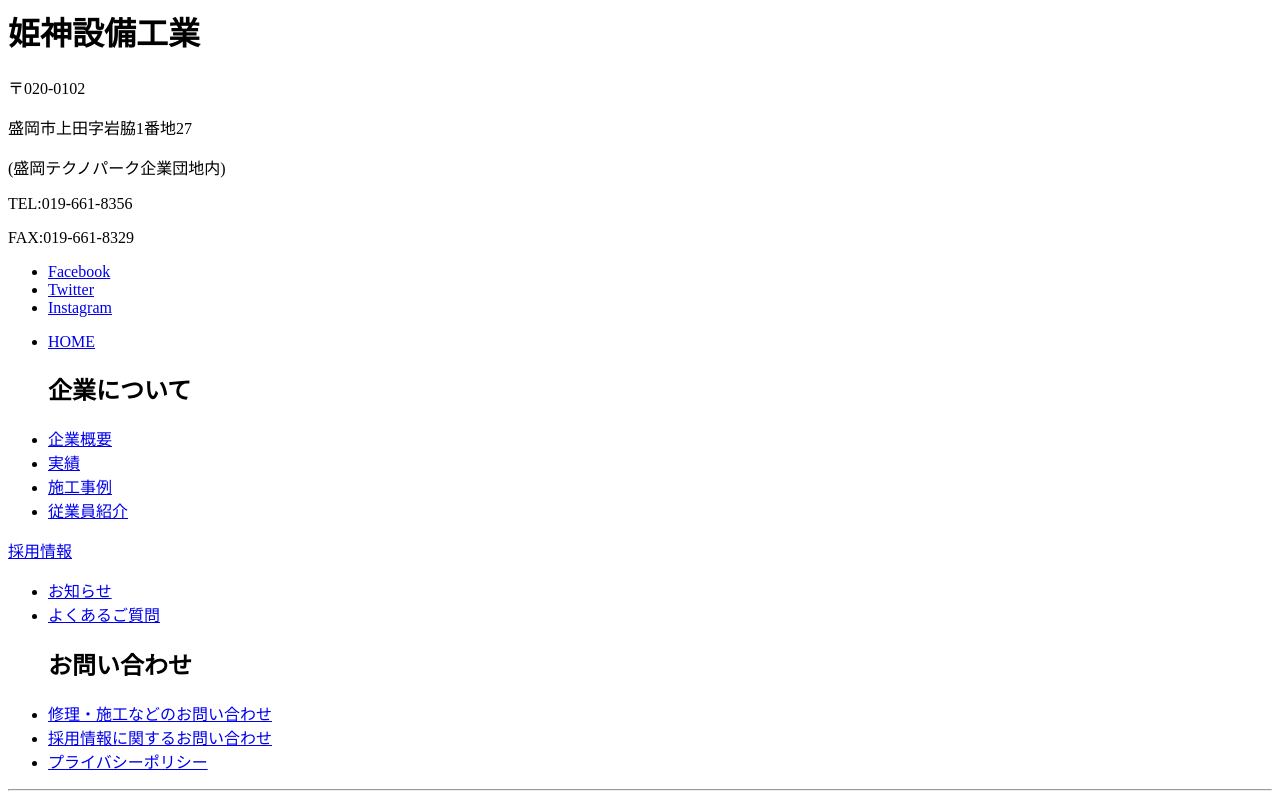
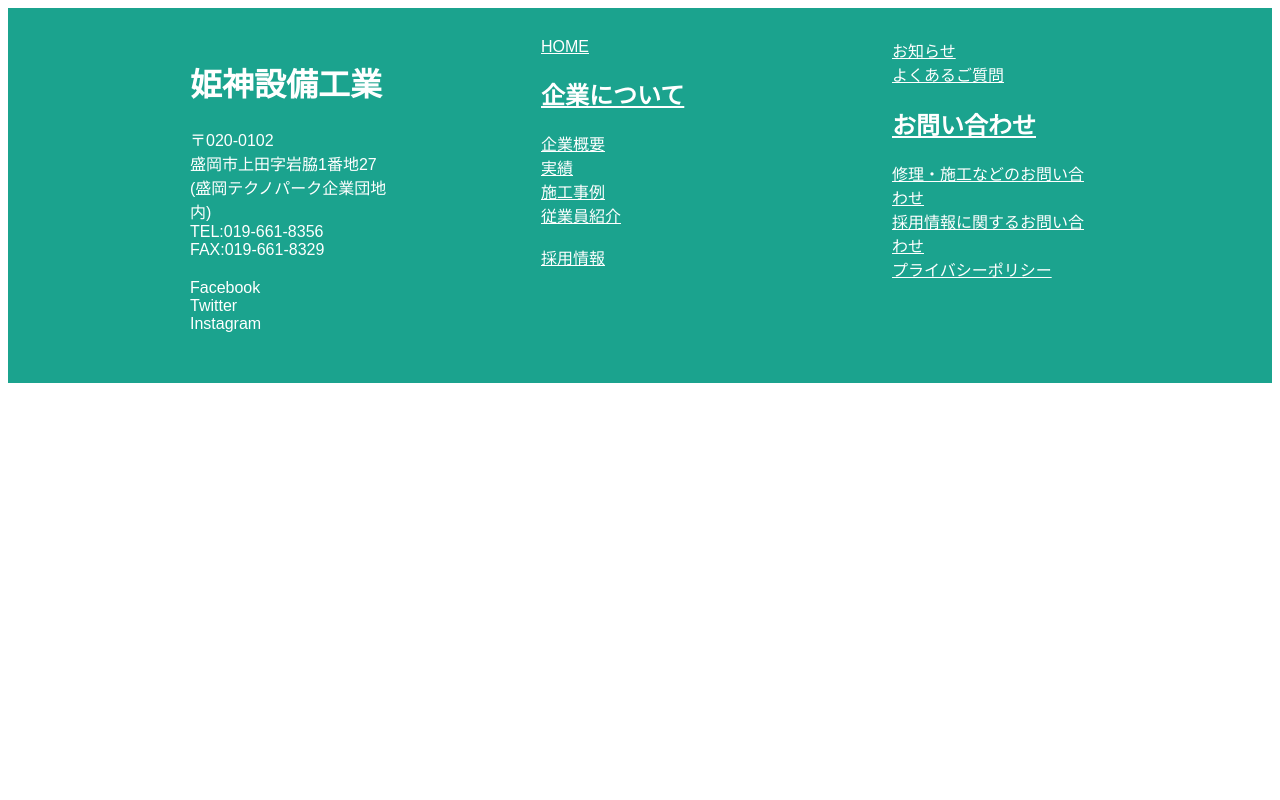
Before and after one commit to Skypeace8585/project_G, a PHP site: page /footer.php in a window 1280 px wide. Run offline with PHP 8.4, Linux system fonts and the light colour scheme.

Commit message:
footerの作成完了footer.phpの作成 #2

```diff
--- /dev/null
+++ b/css/footer.css
@@ -0,0 +1,88 @@
+@charset 'utf-8';
+
+:root{
+    --mainbgcolor:#1BA38E;
+    --mainmozicolor:#ffffff;
+}
+
+
+footer {
+    background-color: var(--mainbgcolor);
+    padding: 30px;
+
+
+}
+
+.footer,.foot-wrap .menu-left, .menu-center, .menu-right {
+    display: inline-block;
+    width: 20%;
+    margin: 50px auto;
+}
+
+
+.footer05 {
+    background-color: var(--mainbgcolor);
+    color: var(--mainmozicolor);
+    padding: 30px;
+    font-family: 'Arial', cursive;
+    }
+
+    .footer05 a {
+    color: var(--mainmozicolor);
+    text-decoration: none;
+   }
+   .footer05 li a:hover {
+    text-decoration: underline;
+   }
+   .footer05 .wrap {
+    width: 900px;
+    margin: 0 auto;
+    display: flex;
+    flex-wrap: wrap;
+    justify-content: space-between;
+   }
+   .footer05 .wrap h3 {
+    margin: 0 0 10px 0;
+    padding: 0;
+   }
+   .footer05 .wrap p {
+    margin: 0;
+    padding: 0 0 20px 0;
+   }
+   .footer05 .wrap .box {
+    width: 22%;
+   }
+   .footer05 .wrap .box ul {
+    margin: 0;
+    padding: 0 0 20px 0;
+    list-style: none;
+   }
+   .footer05 .wrap .copyright {
+    width: 100%;
+    padding: 20px 0 0 0;
+   }
+   .font-line {
+    text-decoration:underline;
+    text-decoration-color: var(--mainmozicolor);
+   }
+
+   @media only screen and (max-width: 599px) {
+   .footer05 .wrap {
+    width: 100%;
+    padding: 0 20px;
+    box-sizing: border-box;
+   }
+   .footer05 .wrap h3 {
+    border: none;
+   }
+   .footer05 .wrap .box {
+    width: 100%;
+   }
+   .footer05 .wrap .box ul {
+    border-top: 1px #c4c4c4 solid;
+   }
+   .footer05 .wrap .box ul li a {
+    display: block;
+    padding: 5px 15px;
+   }
+   }
--- a/footer.php
+++ b/footer.php
@@ -1,12 +1,17 @@
-<footer class="footer">
-<div class="md-flex md-justify-between">
+<link rel="stylesheet" href="css/footer.css">
+
+<footer class="footer05">
+
+<div class="wrap">
+  <div class="box">
     <h1>姫神設備工業</h1>
-  <p>〒020-0102</p>
-  <p>盛岡市上田字岩脇1番地27</p>
-  <p>(盛岡テクノパーク企業団地内)</p>
-  <p>TEL:019-661-8356</p>
-  <p>FAX:019-661-8329</p>
-  <div>
+    <ul>
+        <li><a>〒020-0102</a></li>
+        <li><a>盛岡市上田字岩脇1番地27</a></li>
+        <li><a>(盛岡テクノパーク企業団地内)</a></li>
+        <li><a>TEL:019-661-8356</a></li>
+        <li><a>FAX:019-661-8329</a></li>
+    </ul>
       <ul class="footer__navi">
     <li><a href="#">Facebook</a></li>
     <li><a href="#">Twitter</a></li>
@@ -15,29 +20,28 @@
   </div>
 
 
-    <div class="grid">
-      <div>
-        <ul class="footer__navi">
+  <div class="box">
+    <ul class="font-line">
         <li><a href="index.php">HOME</a></li>
         <h2>企業について</h2>
-          <li><a href="enterprise_overview.html">企業概要</a></li>
-          <li><a href="business_achievement_introduction.html">実績</a></li>
-          <li><a href="Construction_example.html ">施工事例</a></li>
-          <li><a href="employee_introduction.html ">従業員紹介</a></li>
+        <li><a href="enterprise_overview.php">企業概要</a></li>
+        <li><a href="business_achievement_introduction.php">実績</a></li>
+        <li><a href="Construction_example.php">施工事例</a></li>
+        <li><a href="employee_introduction.php">従業員紹介</a></li>
+        <br>
+        <a href="Recruitment_information.php">採用情報</a>
         </ul>
-        <a href="Recruitment_information.html">採用情報</a>
     </div>
-      <div>
-        <ul class="footer__navi">
-          <li><a href="notice_list.html">お知らせ</a></li>
-          <li><a href="FAQ.html">よくあるご質問</a></li>
+  <div class="box">
+        <ul class="font-line">
+        <li><a href="notice_list.php">お知らせ</a></li>
+        <li><a href="FAQ.php">よくあるご質問</a></li>
         <h2>お問い合わせ</h2>
-          <li><a href="repair_point_inquiry.html ">修理・施工などのお問い合わせ</a></li>
-          <li><a href="Recruitment_information_inquiry.html ">採用情報に関するお問い合わせ</a></li>
-          <li><a href="privacy_policy.html">プライバシーポリシー</a></li>
+        <li><a href="repair_point_inquiry.php">修理・施工などのお問い合わせ</a></li>
+        <li><a href="Recruitment_information_inquiry.php">採用情報に関するお問い合わせ</a></li>
+        <li><a href="privacy_policy.php">プライバシーポリシー</a></li>
         </ul>
         </div>
  </div>
 </div>
-  <hr/>
 </footer>
```
Lines whose indentation alone changed are shown as unchanged.
